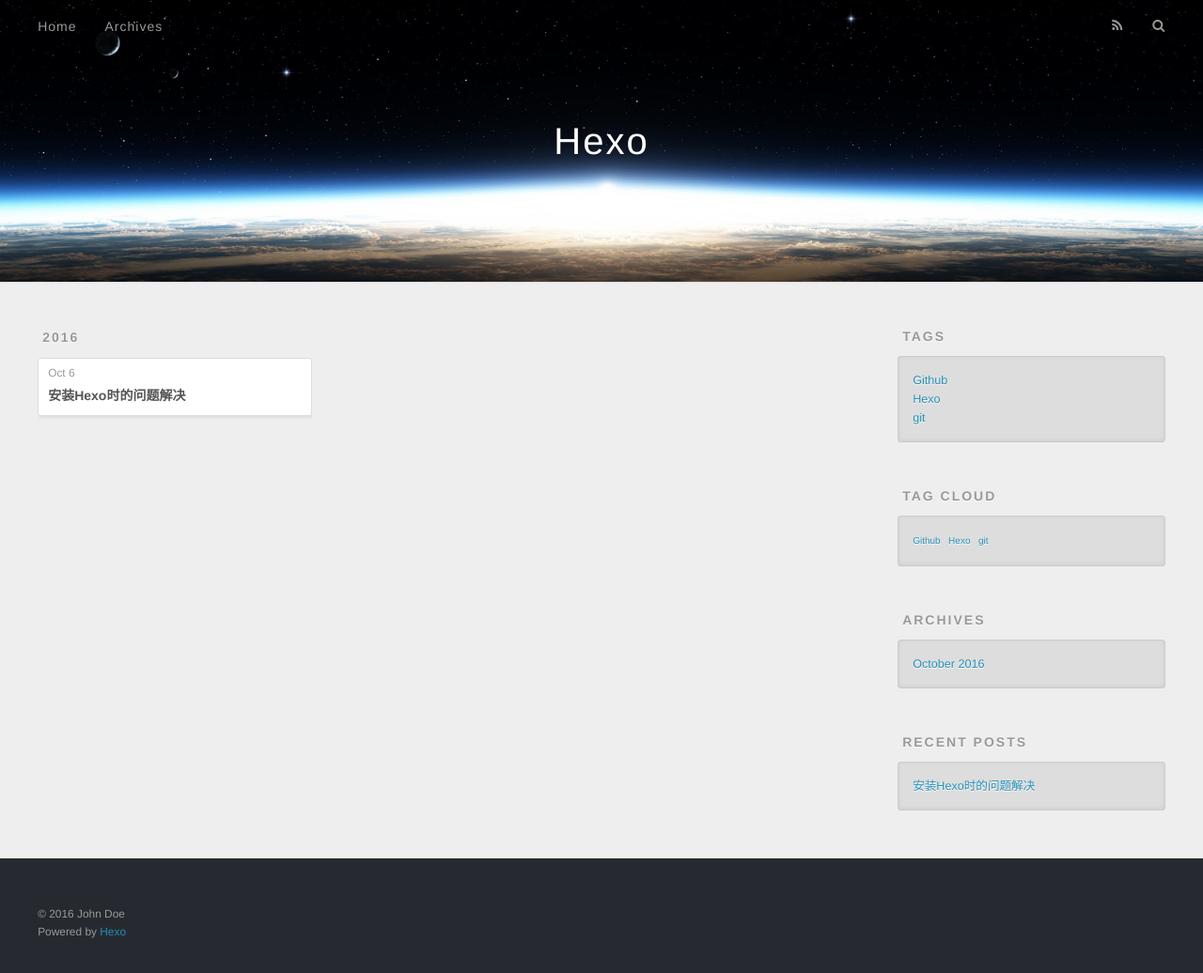
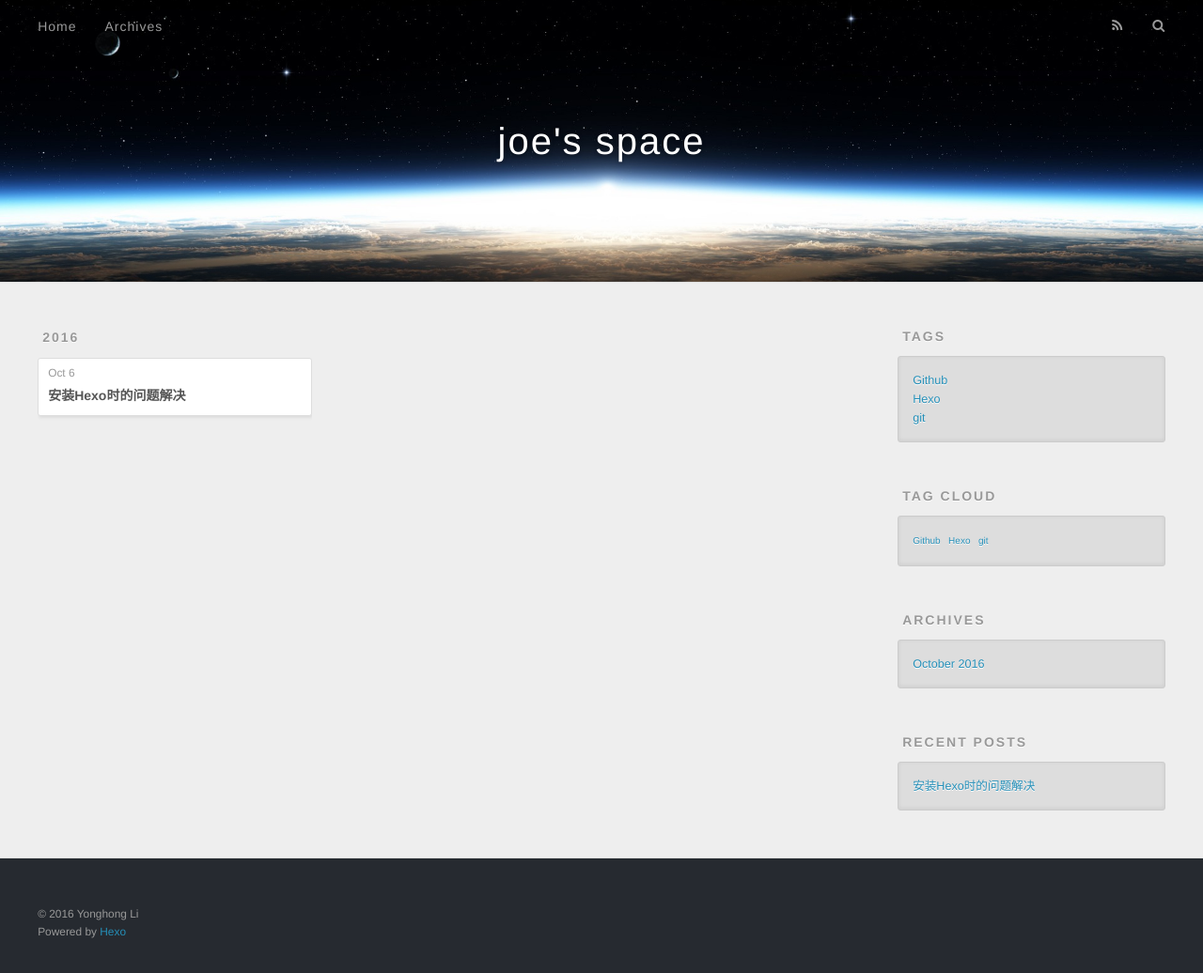
Before and after one commit to joehammer934/joehammer934.github.io, a plain HTML site: page archives/2016/10/index.html in a window 1280 px wide. Shown: the whole page at 94% size. Drawn offline with nearby package versions, Linux system fonts and the light colour scheme.

Commit message:
Site updated: 2016-10-06 17:25:00

```diff
--- a/archives/2016/10/index.html
+++ b/archives/2016/10/index.html
@@ -3,16 +3,16 @@
 <head>
   <meta charset="utf-8">
 
-  <title>Archives: 2016/10 | Hexo</title>
+  <title>Archives: 2016/10 | joe&#39;s space</title>
   <meta name="viewport" content="width=device-width, initial-scale=1, maximum-scale=1">
   <meta property="og:type" content="website">
-<meta property="og:title" content="Hexo">
+<meta property="og:title" content="joe's space">
 <meta property="og:url" content="http://yoursite.com/archives/2016/10/index.html">
-<meta property="og:site_name" content="Hexo">
+<meta property="og:site_name" content="joe's space">
 <meta name="twitter:card" content="summary">
-<meta name="twitter:title" content="Hexo">
+<meta name="twitter:title" content="joe's space">
 
-    <link rel="alternate" href="/atom.xml" title="Hexo" type="application/atom+xml">
+    <link rel="alternate" href="/atom.xml" title="joe&#39;s space" type="application/atom+xml">
 
 
     <link rel="icon" href="/favicon.png">
@@ -33,7 +33,7 @@
   <div id="header-outer" class="outer">
     <div id="header-title" class="inner">
       <h1 id="logo-wrap">
-        <a href="/" id="logo">Hexo</a>
+        <a href="/" id="logo">joe&#39;s space</a>
       </h1>
 
     </div>
@@ -151,7 +151,7 @@
 
   <div class="outer">
     <div id="footer-info" class="inner">
-      &copy; 2016 John Doe<br>
+      &copy; 2016 Yonghong Li<br>
       Powered by <a href="http://hexo.io/" target="_blank">Hexo</a>
     </div>
   </div>
```
Also changed, not shown: 2016/10/06/安装Hexo时的问题解决/index.html (+5 -5 lines), archives/2016/index.html (+7 -7 lines), archives/index.html (+7 -7 lines), index.html (+7 -7 lines), tags/Github/index.html (+7 -7 lines), tags/Hexo/index.html (+7 -7 lines), tags/git/index.html (+7 -7 lines), 错误解决/index.html (+5 -5 lines).
